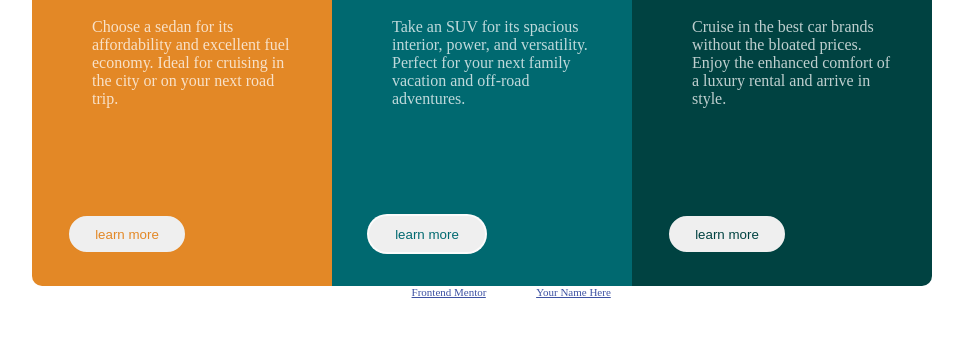
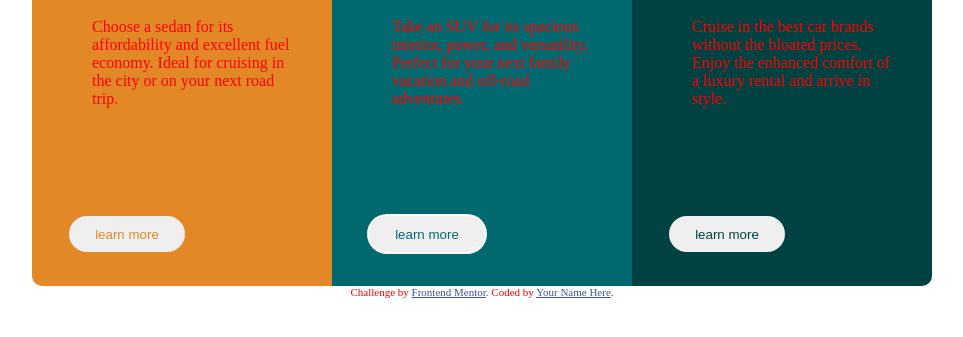
Before and after one commit to ELWAANY111/column-preview-card-component, a plain HTML site: page index.html in a window 1280 px wide. Shown: the part 341-678 px from the top of the page, without its empty margins (166-1129 px from the left). Drawn offline with Linux system fonts and the light colour scheme.

Commit message:
trial.css

```diff
--- a/trial.css
+++ b/trial.css
@@ -1,5 +1,5 @@
 * {
-    color: hsla(0, 0%, 100%, 0.75);
+    color:red;
     box-sizing: border-box;
 }
 
```
